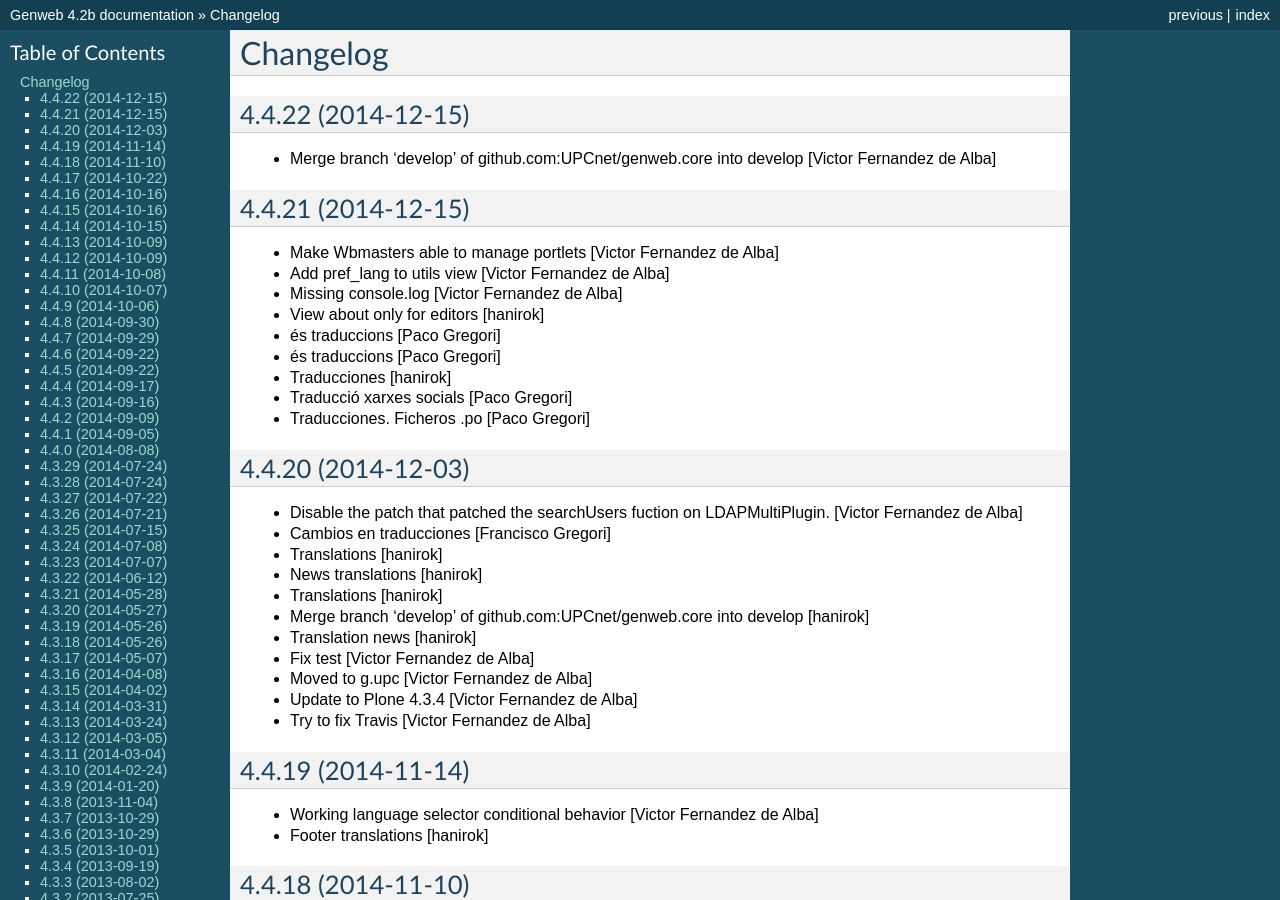
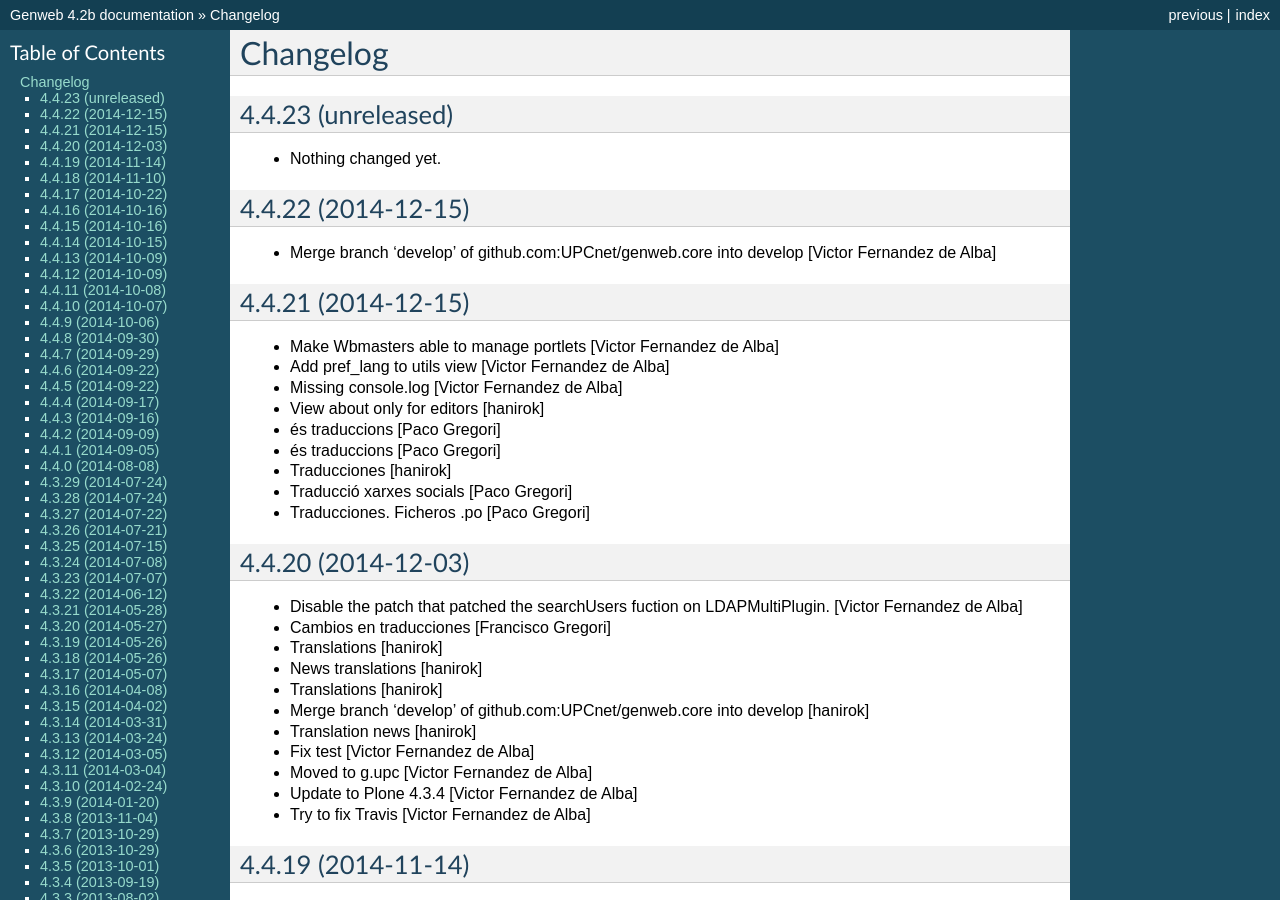
Before and after one commit to UPCnet/genweb.core, a Sphinx documentation site: the page built from docs/HISTORY.rst, in a window 1280 px wide and 900 px high. Built offline with Sphinx 7.4.7, drawn with Linux system fonts in a browser that asks for light colours.

Commit message:
Back to development: 4.4.23

```diff
--- a/docs/HISTORY.rst
+++ b/docs/HISTORY.rst
@@ -1,5 +1,11 @@
 Changelog
 =========
+
+4.4.23 (unreleased)
+-------------------
+
+- Nothing changed yet.
+
 
 4.4.22 (2014-12-15)
 -------------------
--- a/setup.py
+++ b/setup.py
@@ -1,7 +1,7 @@
 from setuptools import setup, find_packages
 import os
 
-version = '4.4.22'
+version = '4.4.23.dev0'
 
 README = open("README.rst").read()
 HISTORY = open(os.path.join("docs", "HISTORY.rst")).read()
```
